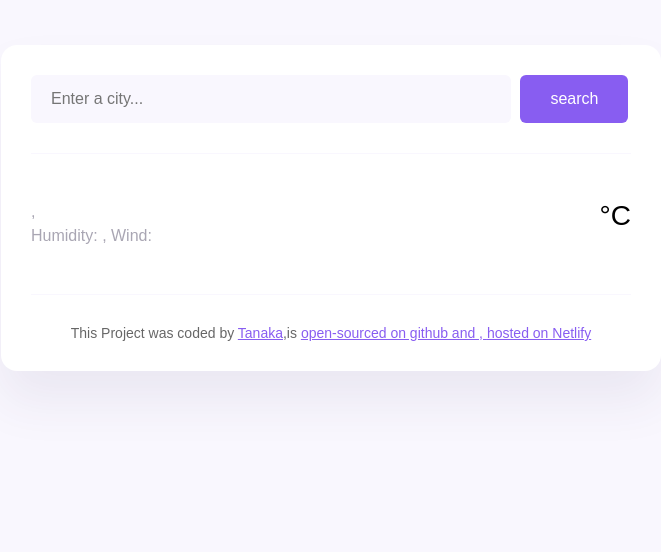
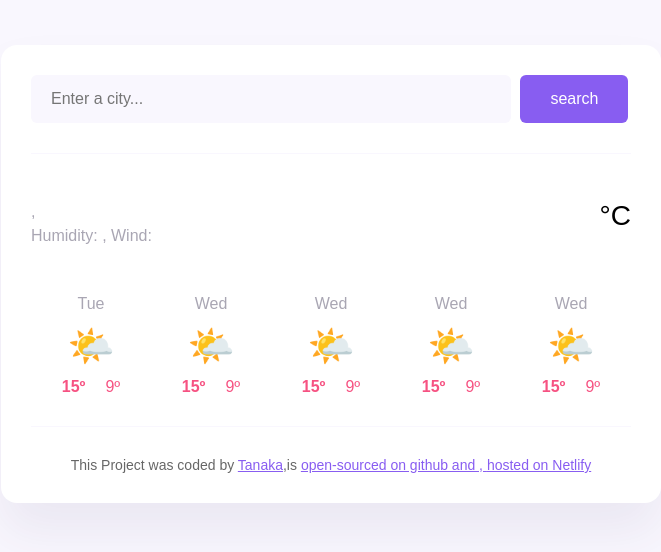
Before and after one commit to TanakaDhliwayo/Weather-App-Website, a plain HTML site: page index.html in a window 1280 px wide. Shown: the whole page, without its empty margins (309-970 px from the left). Drawn offline with nearby package versions, Linux system fonts and the light colour scheme; no server answers.

```diff
--- a/index.html
+++ b/index.html
@@ -39,6 +39,58 @@
             <div class="weatehr-app-unit">°C</div>
           </div>
         </div>
+        <div class="weather-forecast">
+          <div class="weather-forecast-day">
+            <div class="weather-forecast-date">Tue</div>
+            <div class="weather-forecast-icon">🌤️</div>
+            <div class="weather-forecast-temperatures">
+              <div class="weather-forecast-temperature">
+                <strong>15º</strong>
+              </div>
+              <div class="weather-forecast-temperature">9º</div>
+            </div>
+          </div>
+          <div class="weather-forecast-day">
+            <div class="weather-forecast-date">Wed</div>
+            <div class="weather-forecast-icon">🌤️</div>
+            <div class="weather-forecast-temperatures">
+              <div class="weather-forecast-temperature">
+                <strong>15º</strong>
+              </div>
+              <div class="weather-forecast-temperature">9º</div>
+            </div>
+          </div>
+          <div class="weather-forecast-day">
+            <div class="weather-forecast-date">Wed</div>
+            <div class="weather-forecast-icon">🌤️</div>
+            <div class="weather-forecast-temperatures">
+              <div class="weather-forecast-temperature">
+                <strong>15º</strong>
+              </div>
+              <div class="weather-forecast-temperature">9º</div>
+            </div>
+          </div>
+          <div class="weather-forecast-day">
+            <div class="weather-forecast-date">Wed</div>
+            <div class="weather-forecast-icon">🌤️</div>
+            <div class="weather-forecast-temperatures">
+              <div class="weather-forecast-temperature">
+                <strong>15º</strong>
+              </div>
+              <div class="weather-forecast-temperature">9º</div>
+            </div>
+          </div>
+          <div class="weather-forecast-day">
+            <div class="weather-forecast-date">Wed</div>
+            <div class="weather-forecast-icon">🌤️</div>
+            <div class="weather-forecast-temperatures">
+              <div class="weather-forecast-temperature">
+                <strong>15º</strong>
+              </div>
+              <div class="weather-forecast-temperature">9º</div>
+            </div>
+          </div>
+        </div>
       </main>
       <footer>
         This Project was coded by
--- a/src/index.js
+++ b/src/index.js
@@ -55,4 +55,4 @@ function handleSearchSubmit(event) {
 let searchFormElement = document.querySelector("#search-form");
 searchFormElement.addEventListener("submit", handleSearchSubmit);
 
-searchCity("Paris");
+searchCity("Johannesburg");
--- a/src/styles.css
+++ b/src/styles.css
@@ -82,6 +82,36 @@ main {
   font-size: 28px;
 }
 
+.weather-forecast {
+  display: flex;
+  justify-content: space-around;
+  margin-top: 30px;
+}
+
+.weather-forecast-date {
+  text-align: center;
+  color: rgba(39, 33, 66, 0.4);
+  font-size: 16px;
+  line-height: 20px;
+  margin-bottom: 10px;
+}
+
+.weather-forecast-icon {
+  font-size: 38px;
+  text-align: center;
+}
+.weather-forecast-temperatures {
+  text-align: center;
+  color: #f65282;
+  margin-top: 10px;
+  display: flex;
+  justify-content: center;
+}
+
+.weather-forecast-temperature {
+  padding: 0 10px;
+}
+
 footer {
   border-top: 1px solid #f9f7fe;
   padding: 30px 0 0 0;
```
